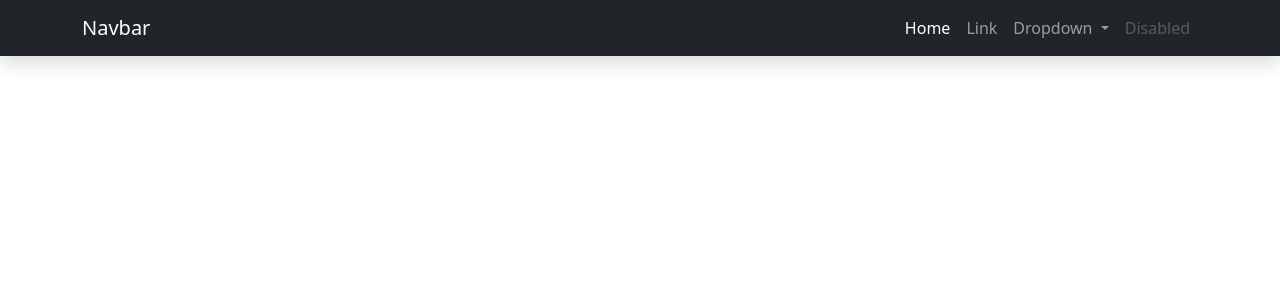
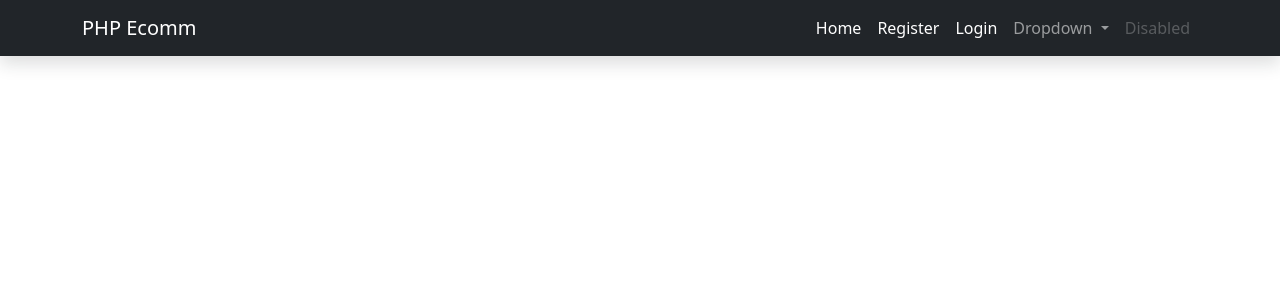
Before and after one commit to AbdoHarp/php_native_E-commerce_project, a PHP site: page / in a window 1280 px wide. Shown: the top 300 px of the page. Run offline with PHP 8.4, Linux system fonts and the light colour scheme.

Commit message:
add login and register link in navbar

```diff
--- a/includes/navbar.php
+++ b/includes/navbar.php
@@ -1,16 +1,19 @@
 <nav class="navbar navbar-expand-lg navbar-dark bg-dark shadow">
     <div class="container">
-        <a class="navbar-brand" href="#">Navbar</a>
+        <a class="navbar-brand" href="index.php">PHP Ecomm</a>
         <button class="navbar-toggler" type="button" data-bs-toggle="collapse" data-bs-target="#navbarSupportedContent" aria-controls="navbarSupportedContent" aria-expanded="false" aria-label="Toggle navigation">
             <span class="navbar-toggler-icon"></span>
         </button>
         <div class="collapse navbar-collapse" id="navbarSupportedContent">
             <ul class="navbar-nav ms-auto mb-2 mb-lg-0">
                 <li class="nav-item">
-                    <a class="nav-link active" aria-current="page" href="#">Home</a>
+                    <a class="nav-link active" aria-current="page" href="index.php">Home</a>
                 </li>
                 <li class="nav-item">
-                    <a class="nav-link" href="#">Link</a>
+                    <a class="nav-link active" href="register.php">Register</a>
+                </li>
+                <li class="nav-item">
+                    <a class="nav-link active" href="login.php">Login</a>
                 </li>
                 <li class="nav-item dropdown">
                     <a class="nav-link dropdown-toggle" href="#" role="button" data-bs-toggle="dropdown" aria-expanded="false">
```
